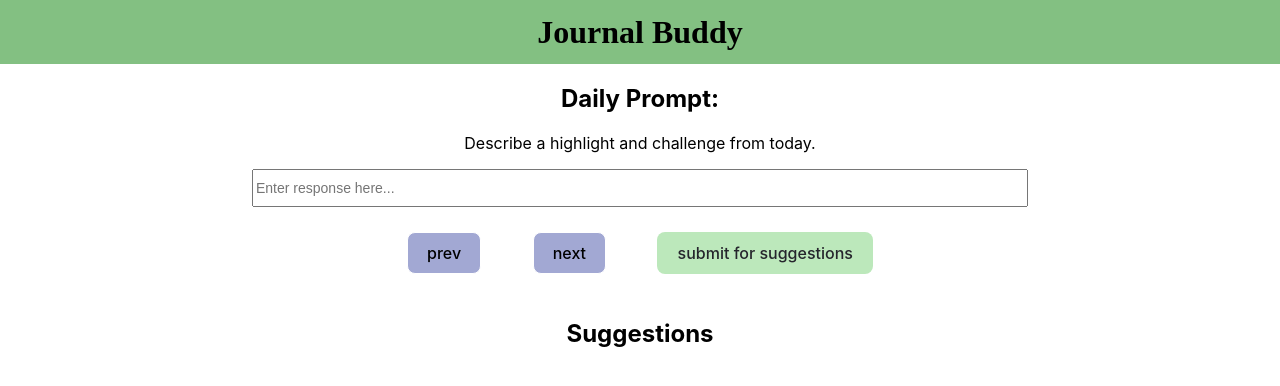
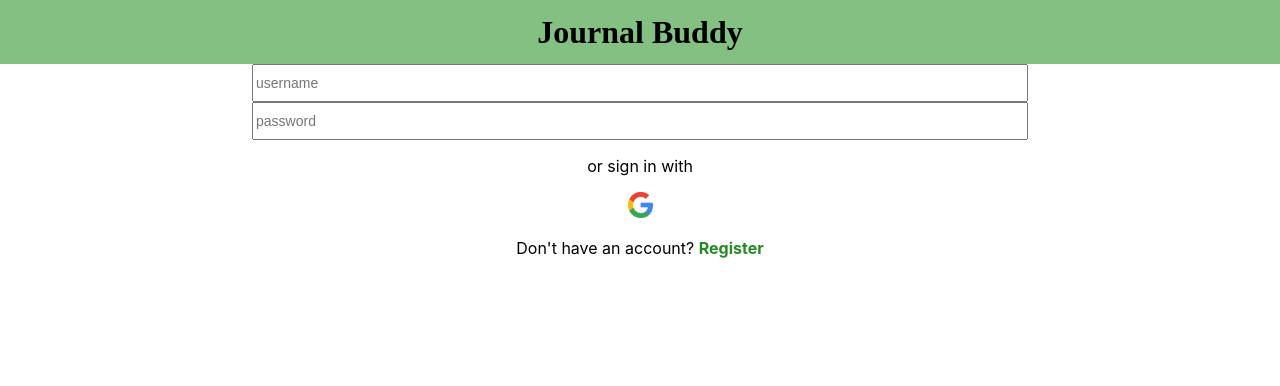
Before and after one commit to cs0320-f23/term-project-swilli43-inguyen4-ahogue1, a React (Vite) app in the folder frontend/: page / in a window 1280 px wide. Shown: the top 386 px of the page. Built offline with nearby package versions, Linux system fonts and the light colour scheme.

Commit message:
[style] basic formatting added for login page

```diff
--- a/frontend/src/App.tsx
+++ b/frontend/src/App.tsx
@@ -2,6 +2,7 @@ import React, { useEffect, useState } from "react";
 import "./styles/App.css";
 import JournalDisplay from "./journal/JournalDisplay";
 import SuggestionsDisplay from "./SuggestionsDisplay";
+import LoginPage from "./journal/LoginPage";
 
 function App() {
   const [currentEntry, setCurrentEntry] = useState<string>("");
@@ -12,16 +13,19 @@ function App() {
       <div className="App-header">
         <h1 aria-label="title">Journal Buddy</h1>
       </div>
-      <div className="Journal">
+      <LoginPage />
+
+      {/* <div className="Journal">
         <JournalDisplay
           setCurrentEntry={setCurrentEntry}
           setDisplaySuggestions={setDisplaySuggestions}
-        />
-        <SuggestionsDisplay
+        /> */}
+        {/* <SuggestionsDisplay
           currentEntry={currentEntry}
           displaySuggestions={displaySuggestions}
         />
-      </div>
+      </div> */}
+
     </div>
   );
 }
--- a/frontend/src/journal/LoginPage.tsx
+++ b/frontend/src/journal/LoginPage.tsx
@@ -53,7 +53,7 @@ export default function LoginPage() {
         <img src={googleLogo} alt="google logo" className="google-logo"/>
     </a>
     <p>
-      Don't have an account?
+      Don't have an account?{' '}
       <a href="https://www.gmail.com" className="register-link" aria-label="register link">
         Register
       </a>
--- a/frontend/src/styles/journal.css
+++ b/frontend/src/styles/journal.css
@@ -44,3 +44,17 @@
   font-size: 14px;
 
 }
+
+
+/** log in page related css */
+.google-logo {
+  width: 25px;
+  height: auto;
+}
+
+.register-link {
+  color:forestgreen;
+  text-decoration: none;
+  font-weight: bold;
+
+}
```
